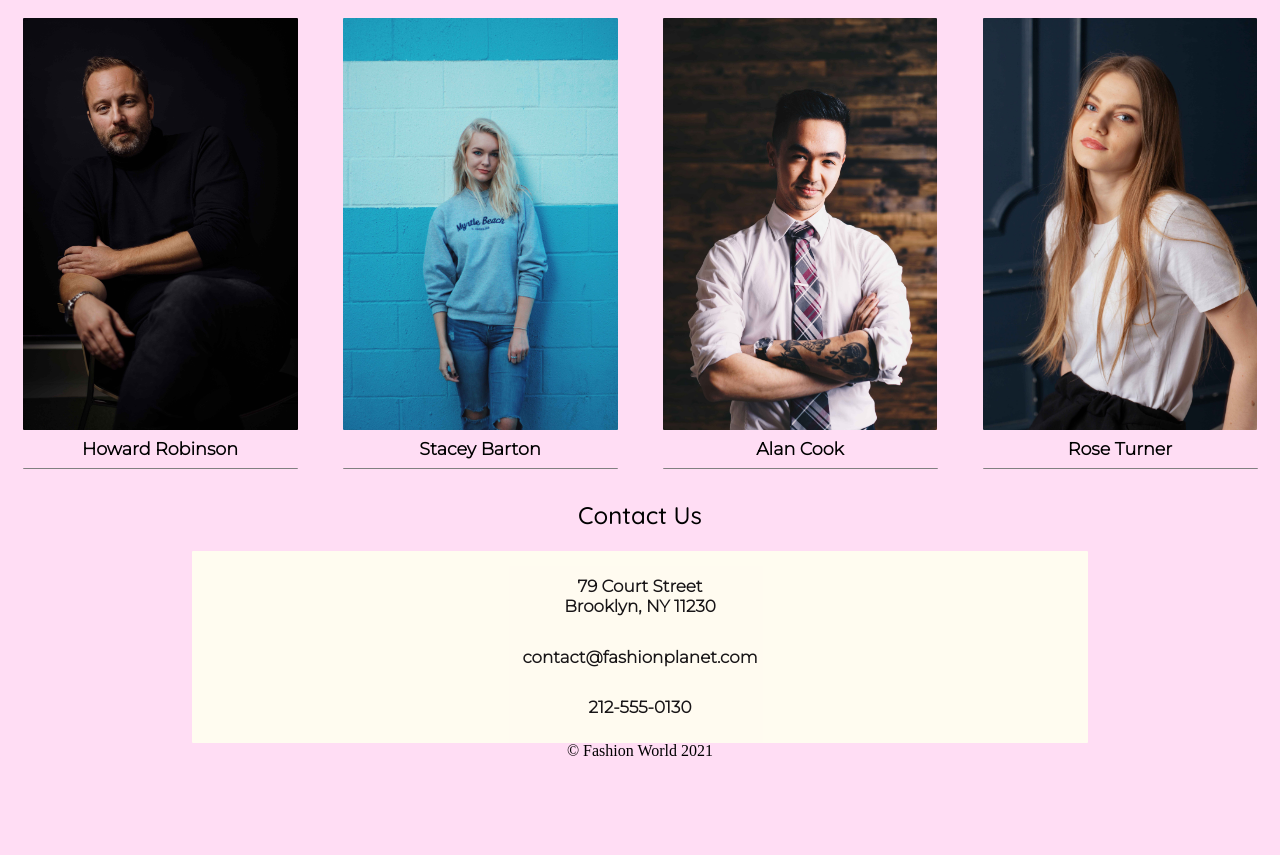
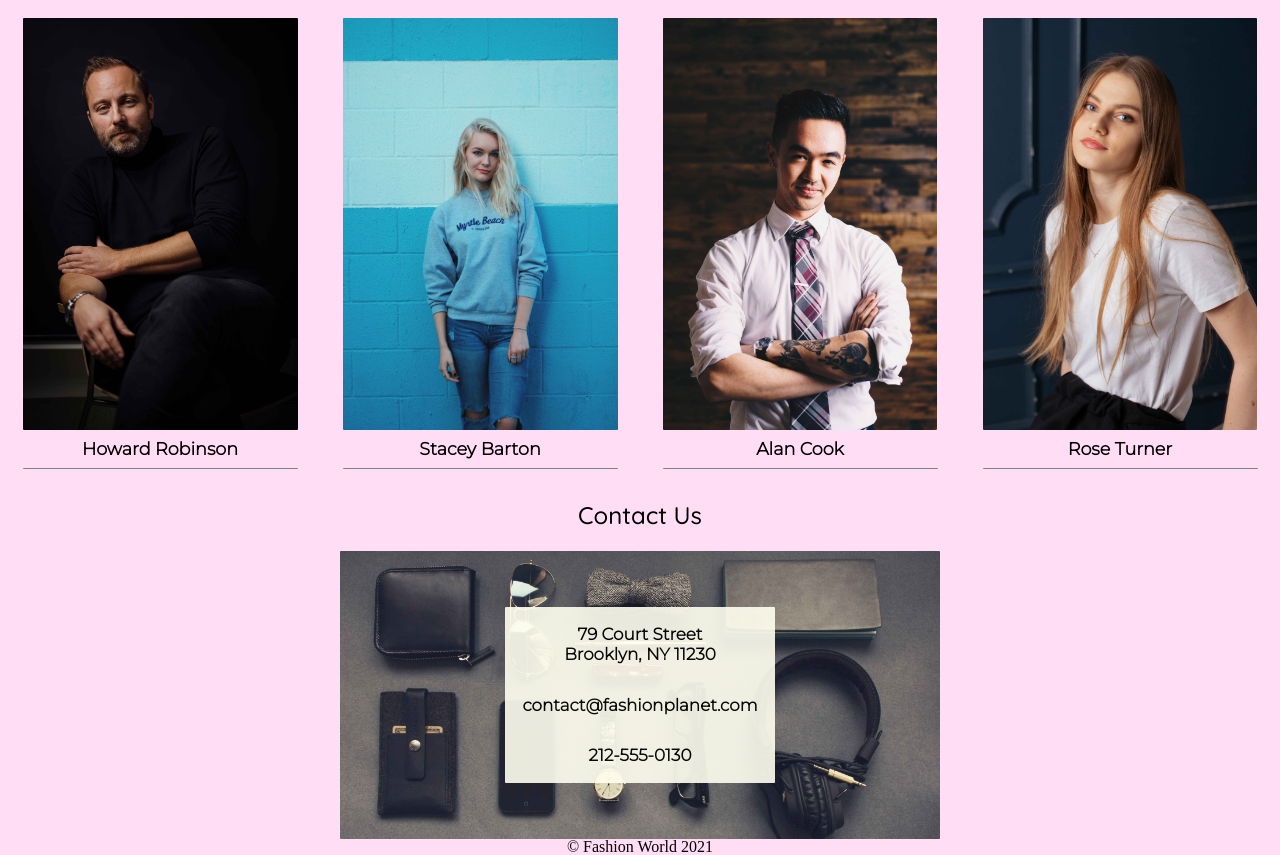
Before and after one commit to n-ii-ma/Fashion-Planet, a plain HTML site: page index.html in a window 1280 px wide. Shown: the part 2229-3084 px from the top of the page. Before the commit the page ends 2988 px from the top, so only its background shows below. Drawn offline with Linux system fonts and the light colour scheme.

Commit message:
Contact Banner for Landscape Mobile Screens

```diff
--- a/index.html
+++ b/index.html
@@ -87,12 +87,13 @@
                     </figure>
             </section>
             <section class="contact" id="contact">
-                    <!-- <img src="./images/vadim-sherbakov-tCICLJ5ktBE-unsplash.jpg" alt="Accessories"> -->
                     <h2>Contact Us</h2>
                 <article>
+                    <div class="box">
                         <p>79 Court Street<br>Brooklyn, NY 11230</p>
                         <p>contact@fashionplanet.com</p>
                         <p>212-555-0130</p>
+                    </div>
                 </article>
             </section>
             <footer><footer>&copy; Fashion World 2021</footer>
--- a/styles/main.css
+++ b/styles/main.css
@@ -618,18 +618,47 @@ nav ul li a {
 
 .contact article {
     width: 70%;
-    height: 12em;
+}
+
+.contact .box {
+    height: 11em;
     background-color: ivory;
     opacity: 0.9;
     display: flex;
     flex-direction: column;
     justify-content: center;
+    align-items: center;
 }
 
-.contact p {
+.box p {
     font-family: 'Montserrat', sans-serif;
     font-weight: 600;
     font-size: 1.05em;
     margin: 15px 0;
     line-height: 1.2em;
 }
+
+/* Contact Banner for Landscape Mobile Screens */
+@media only screen and (min-width: 320px) and (orientation: landscape) {
+    .contact {
+        max-width: 600px;
+        margin: 0 auto;
+    }
+
+    .contact article {
+        width: 100%;
+        height: 18em;
+        background-image: url("../images/vadim-sherbakov-tCICLJ5ktBE-unsplash.jpg");
+        background-repeat: no-repeat;
+        background-size: cover;
+        background-position: center;
+        display: flex;
+        flex-direction: column;
+        justify-content: center;
+        align-items: center;
+    }
+
+    .contact .box {
+        width: 45%;
+    }
+}
```
